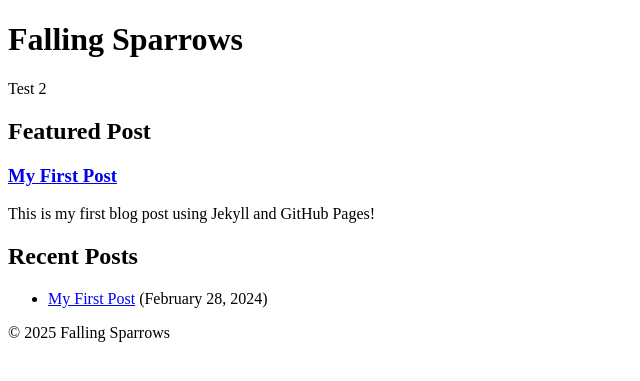
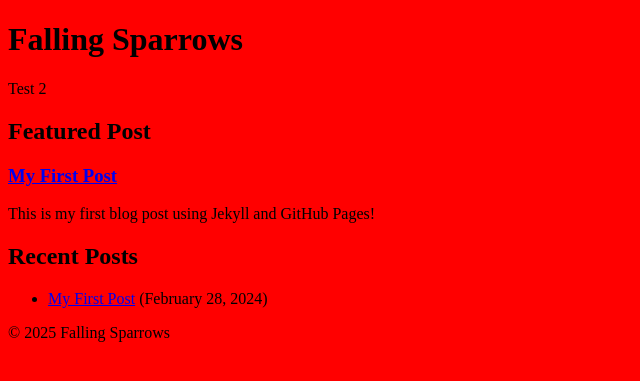
Before and after one commit to falling-sparrows/falling-sparrows.github.io, a Jekyll site: the page built from index.md, in a window 1280 px wide. Shown: the top 381 px of the page, without its empty margins (0-640 px from the left). Built offline with Jekyll 4.4.1, drawn with Linux system fonts in a browser that asks for light colours.

Commit message:
Update style.css

```diff
--- a/assets/css/style.css
+++ b/assets/css/style.css
@@ -1,5 +1,5 @@
 /* Change background color to light gray */
 body {
     /*background-color: #f4f4f4;*/
-    *background-color: #ff0000;
+    background-color: #ff0000;
 }
```
